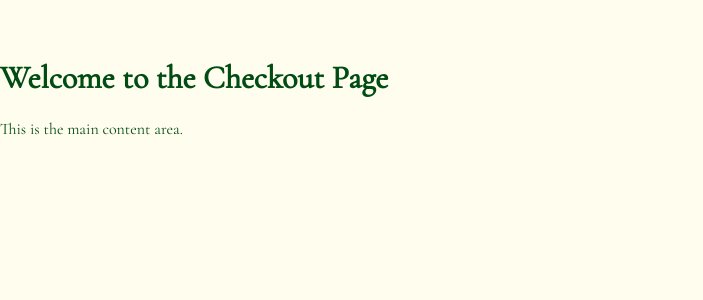
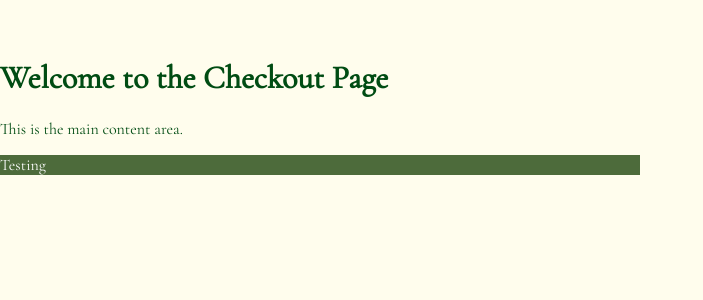
Before and after one commit to Greeneery/main, a Flask app: page /check-out-page in a window 1280 px wide. Shown: the part 113-413 px from the top of the page, without its empty margins (0-703 px from the left). Run offline with Flask 3, Linux system fonts and the light colour scheme; some web fonts are replaced.

Commit message:
Attempting to work on div
Need to figure out how to justify the div to the right side. Width and height looks good. margin or justification is nonexistent. Remember to exit debug mode later.

```diff
--- a/app.py
+++ b/app.py
@@ -6,4 +6,4 @@ app = Flask(__name__, static_folder='src/static')
 app.register_blueprint(views, url_prefix='')
 
 if __name__ == '__main__':
-    app.run()
+    app.run(debug=True)
--- a/templates/checkOutPage.html
+++ b/templates/checkOutPage.html
@@ -9,7 +9,8 @@
     <body>
         <h1>Welcome to the Checkout Page</h1>
         <p>This is the main content area.</p>
+        <div style= "background-color: #4D6B3B; width: 50%; height: 100%; ">
+            <p style= "color: white;">Testing</p>
     </body>
-</html>
 
 {% endblock %}
```
